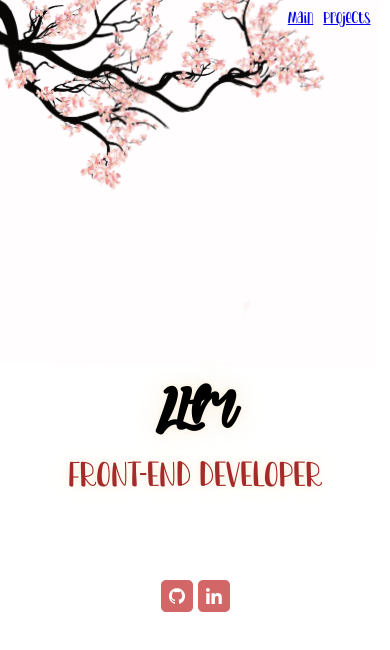
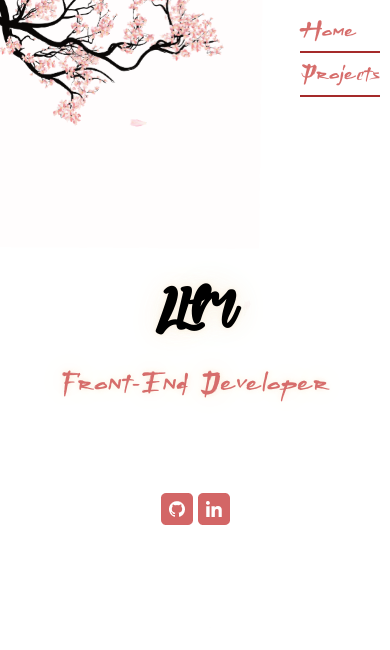
Before and after one commit to sweetsummergone/main-page, a React app: page / in a window 390 px wide. Shown: the top 650 px of the page. Built offline with nearby package versions, Linux system fonts and the light colour scheme.

Commit message:
fix: fonts, styles

```diff
--- a/src/components/App/App.css
+++ b/src/components/App/App.css
@@ -3,7 +3,7 @@
     display: flex;
     flex-direction: column;
     margin: 0 auto;
-    font-family: "DS";
+    font-family: "Poiret One";
     color: black;
     max-width: 1128px;
     height: auto;
--- a/src/components/Content/Content.css
+++ b/src/components/Content/Content.css
@@ -17,10 +17,10 @@
 }
 
 .content__prof {
-    font-family: DS;
-    color: brown;
+  font-family: Onigashima, 'Gill Sans', 'Gill Sans MT', Calibri, 'Trebuchet MS', sans-serif;
+  color: #D66D6B;
   margin: 0;
-    font-size: 35px;
+  font-size: 46px;
   text-shadow: 0 0 80vw aliceblue, 0 0 30px antiquewhite, 0 0 6px antiquewhite;
 }
 
@@ -29,8 +29,15 @@
   .content__name {
     font-size: 10rem;
   }
+
   .content__prof {
     font-size: 3rem;
+  }
+}
+
+@media screen and (max-width: 500px) {
+  .content {
+    margin: 20vh auto 10vh auto;
   }
 }
 
--- a/src/components/Content/Content.js
+++ b/src/components/Content/Content.js
@@ -2,7 +2,7 @@ export default function Content() {
     return (
         <div className="content">
             <h1 class="content__name">LIM</h1>
-            <p class="content__prof">FRONT-END DEVELOPER</p>
+            <p class="content__prof">Front-End Developer</p>
         </div>
     )
 }
--- a/src/components/Header/Header.css
+++ b/src/components/Header/Header.css
@@ -1,7 +1,26 @@
 .header {
+    position: relative;
+    z-index: 3;
     display: flex;
     column-gap: 10px;
     margin-left: auto;
     margin-right: 5vw;
     margin-top: 10px;
 }
+
+.header__link {
+    font-family: Onigashima, 'Gill Sans', 'Gill Sans MT', Calibri, 'Trebuchet MS', sans-serif;
+    text-decoration: none;
+    color: #D66D6B;
+    font-size: 36px;
+    margin-right: 10px;
+    border-bottom: 2px solid brown;
+}
+
+@media screen and (max-width: 500px) {
+    .header {
+        flex-direction: column;
+        padding: 0;
+        margin-right: 0;
+    }
+}
--- a/src/components/Header/Header.js
+++ b/src/components/Header/Header.js
@@ -3,8 +3,8 @@ import { Link } from "react-router-dom";
 export default function Header() {
     return (
         <header class="header">
-            <Link to="/">Main</Link>
-            <Link to="projects">Projects</Link>
+            <Link className="header__link" to="/">Home</Link>
+            <Link className="header__link" to="projects">Projects</Link>
         </header>
     )
 }
--- a/src/components/Projects/Project/Project.css
+++ b/src/components/Projects/Project/Project.css
@@ -26,8 +26,8 @@
 .project__title {
     margin: 0;
     text-align: left;
-    color: crimson;
-    font-family: BS;
+    color: #D66D6B;
+    font-family: Onigashima, 'Gill Sans', 'Gill Sans MT', Calibri, 'Trebuchet MS', sans-serif;
     font-size: 48px;
     text-shadow: 0 0 80px aliceblue, 0 0 30px antiquewhite, 0 0 6px antiquewhite;
     grid-area: title;
@@ -72,7 +72,9 @@
     }
 
     .project__gif {
+        object-fit: contain;
         width: 70vw;
+        height: auto;
         order: 2;
     }
 
--- a/src/components/Sakura/Sakura.css
+++ b/src/components/Sakura/Sakura.css
@@ -50,6 +50,8 @@
     top: -3vh;
     left: -3vw;
     animation: winding 7s ease-in-out infinite;
+    max-width: 70vw;
+    max-height: 90vh;
 }
 
 .petal {
@@ -78,15 +80,4 @@
 }
 
 @media (min-width: 500px) {
-    .sakura {
-        max-width: 70vw;
-        max-height: 90vh;
-    }
 }
-
-@media (max-width: 499px) {
-    .sakura {
-        max-width: 100vw;
-        max-height: 100vh;
-    }
-}
--- a/src/vendor/fonts.css
+++ b/src/vendor/fonts.css
@@ -4,11 +4,11 @@
   }
 
   @font-face {
-    font-family: DS;
-    src: url("../fonts/Dear\ Sunshine.ttf");
+    font-family: Onigashima;
+    src: url("../fonts/Onigashima.ttf");
   }
 
   @font-face {
-    font-family: Clipper;
-    src: url("../fonts/Clipper.ttf");
+    font-family: 'Poiret One';
+    src: url("../fonts/PoiretOne-Regular.ttf");
   }
```
Also changed, not shown: src/components/Footer/Footer.css (indentation only), src/fonts/Clipper.ttf (deleted), src/fonts/Dear Sunshine.ttf (deleted), src/fonts/Mova.otf (deleted), src/fonts/Mova.ttf (deleted), src/fonts/Onigashima.ttf (added), src/fonts/PoiretOne-Regular.ttf (added), src/fonts/bb.ttf (deleted), src/fonts/mars.otf (deleted), src/images/minesweeper.png (deleted), src/images/video-pulse.gif (deleted). Lines whose indentation alone changed are shown as unchanged.
